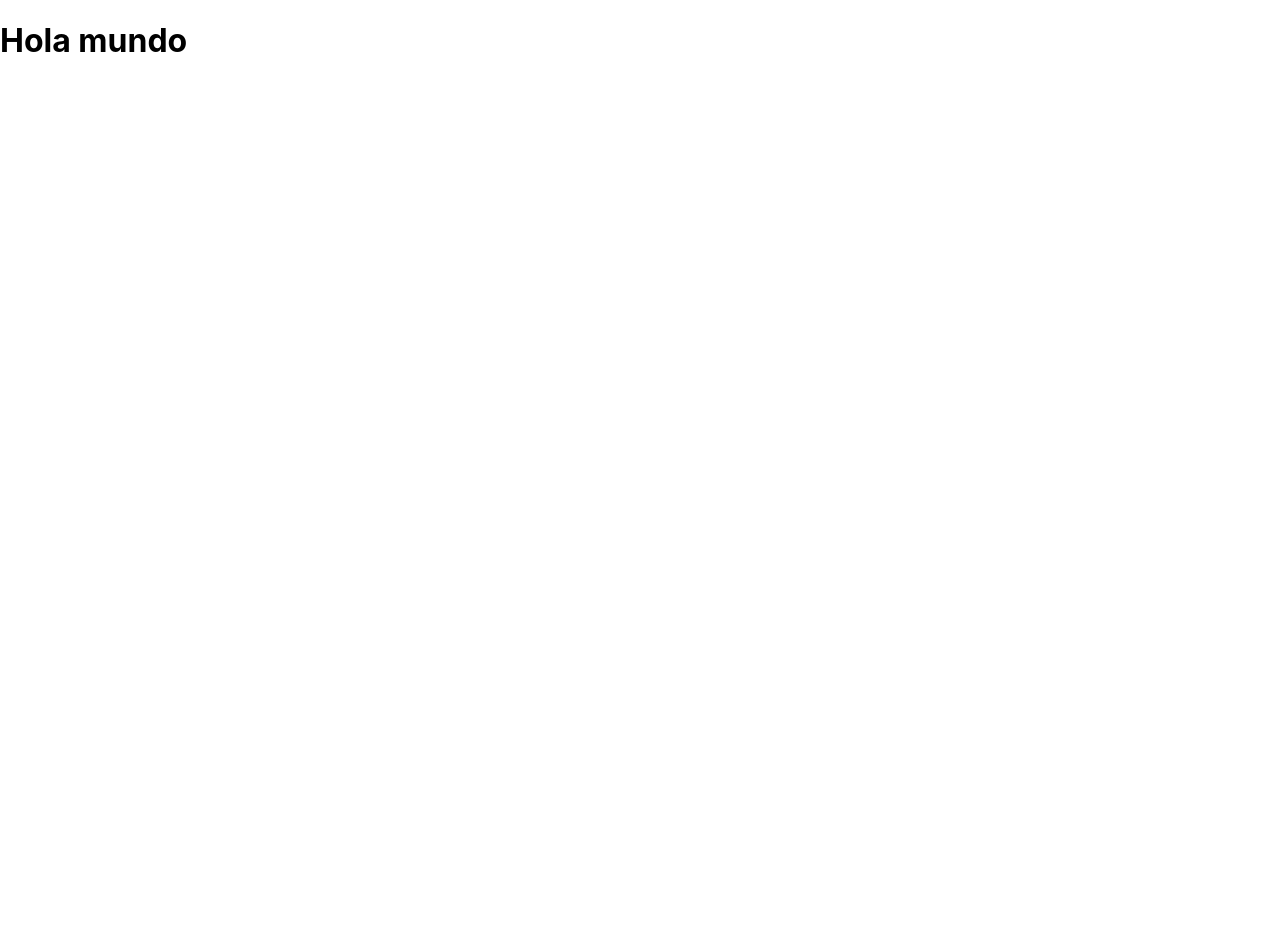
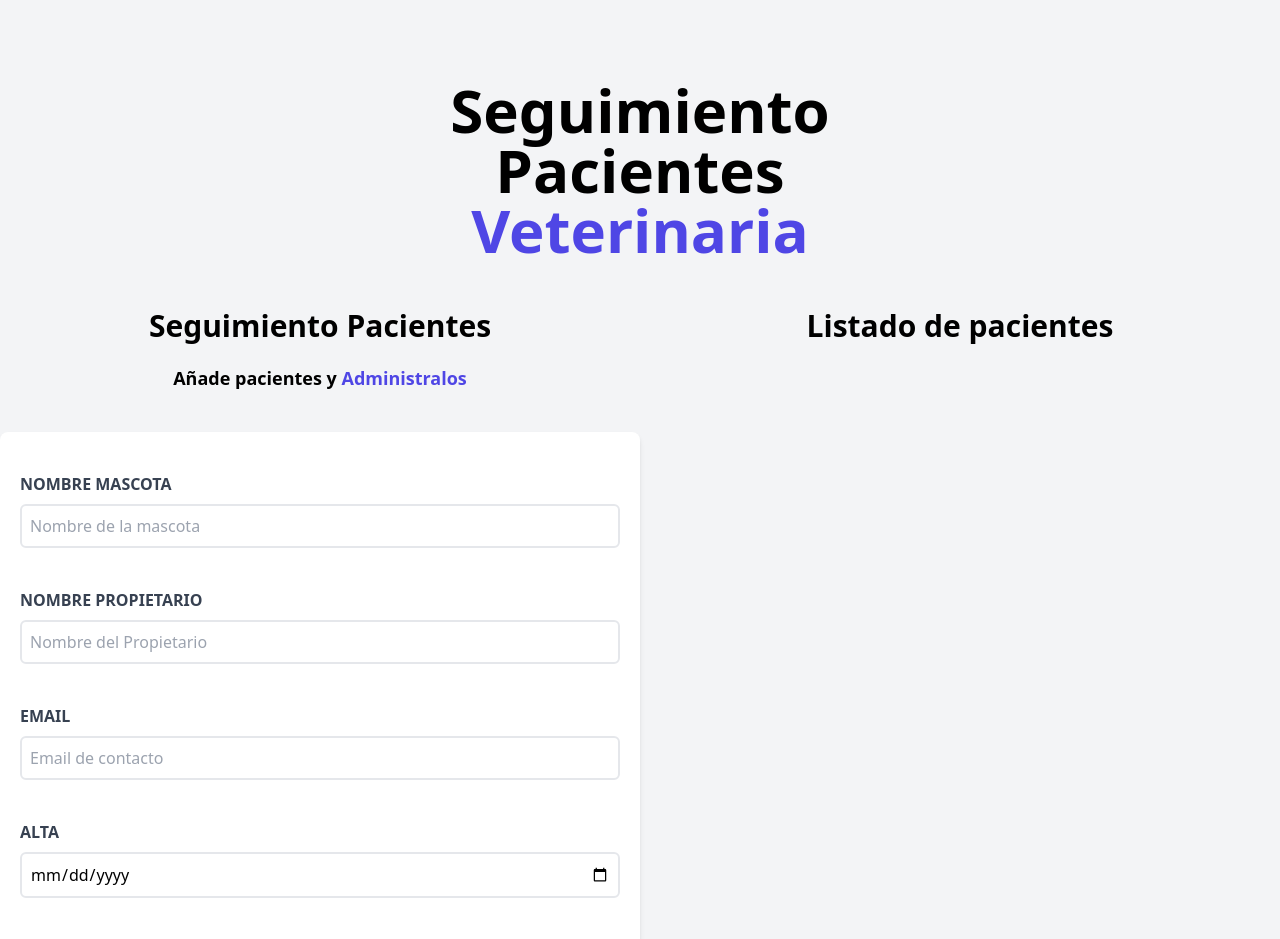
Before and after one commit to soynerin/rx-administrador-pacientes, a React (Vite) app: page / in a window 1280 px wide. Shown: the top 939 px of the page. Before the commit the page ends 800 px from the top, so only its background shows below. Built offline with nearby package versions, Linux system fonts and the light colour scheme.

Commit message:
Se agrega estructura y estilos al formulario

```diff
--- a/index.html
+++ b/index.html
@@ -6,7 +6,7 @@
     <meta name="viewport" content="width=device-width, initial-scale=1.0" />
     <title>Vite App</title>
   </head>
-  <body>
+  <body class="bg-gray-100 h-screen">
     <div id="root"></div>
     <script type="module" src="/src/main.jsx"></script>
   </body>
--- a/package.json
+++ b/package.json
@@ -12,6 +12,9 @@
   },
   "devDependencies": {
     "@vitejs/plugin-react": "^1.0.0",
+    "autoprefixer": "^10.4.0",
+    "postcss": "^8.4.4",
+    "tailwindcss": "^2.2.19",
     "vite": "^2.6.4"
   }
 }
--- /dev/null
+++ b/postcss.config.js
@@ -0,0 +1,6 @@
+module.exports = {
+  plugins: {
+    tailwindcss: {},
+    autoprefixer: {},
+  },
+}
--- a/src/App.jsx
+++ b/src/App.jsx
@@ -1,10 +1,17 @@
+import Form from "./components/Form";
+import Header from "./components/Header";
+import PatientList from "./components/PatientList";
+
 function App() {
-
-  return (
-    <div className="App">
-      <h1>Hola mundo</h1>
-    </div>
-  )
+	return (
+		<div className="container mx-auto mt-20">
+			<Header />
+			<div className="mt-12 sm:flex">
+				<Form />
+				<PatientList />
+			</div>
+		</div>
+	);
 }
 
-export default App
+export default App;
--- /dev/null
+++ b/src/components/Form.jsx
@@ -0,0 +1,93 @@
+const Form = () => {
+	return (
+		<div className="sm:w-1/2 text-center">
+			<h2 className="text-black text-3xl font-black">
+				Seguimiento Pacientes
+			</h2>
+
+			<p className="text-lg mt-5 font-bold mb-10">
+				Añade pacientes y{" "}
+				<span className="text-indigo-600">Administralos</span>
+			</p>
+
+			<form className="bg-white rounded-lg shadow-md py-10 px-5 mb-10">
+				<div className="mb-10">
+					<label
+						htmlFor="mascota"
+						className="block uppercase font-bold text-gray-700 text-left"
+					>
+						Nombre Mascota
+					</label>
+					<input
+						type="text"
+						name="mascota"
+						id="mascota"
+						placeholder="Nombre de la mascota"
+						className="w-full border-2 p-2 mt-2 rounded-md"
+					/>
+				</div>
+				<div className="mb-10">
+					<label
+						htmlFor="propietario"
+						className="block uppercase font-bold text-gray-700 text-left"
+					>
+						Nombre Propietario
+					</label>
+					<input
+						type="text"
+						name="propietario"
+						id="propietario"
+						placeholder="Nombre del Propietario"
+						className="w-full border-2 p-2 mt-2 rounded-md"
+					/>
+				</div>
+				<div className="mb-10">
+					<label
+						htmlFor="email"
+						className="block uppercase font-bold text-gray-700 text-left"
+					>
+						Email
+					</label>
+					<input
+						type="email"
+						name="email"
+						id="email"
+						placeholder="Email de contacto"
+						className="w-full border-2 p-2 mt-2 rounded-md"
+					/>
+				</div>
+				<div className="mb-10">
+					<label
+						htmlFor="alta"
+						className="block uppercase font-bold text-gray-700 text-left"
+					>
+						Alta
+					</label>
+					<input
+						type="date"
+						name="alta"
+						id="alta"
+						className="w-full border-2 p-2 mt-2 rounded-md"
+					/>
+				</div>
+				<div className="mb-10">
+					<label
+						htmlFor="sintomas"
+						className="block uppercase font-bold text-gray-700 text-left"
+					>
+						Síntomas
+					</label>
+					<textarea
+						name="sintomas"
+						id="sintomas"
+						className="w-full border-2 p-2 mt-2 rounded-md"
+					/>
+				</div>
+
+                <input type="submit" value="Agregar paciente" className="bg-indigo-600 w-full p-3 text-white uppercase font-bold hover:bg-indigo-800 cursor-pointer  transition-all" />
+			</form>
+		</div>
+	);
+};
+
+export default Form;
--- /dev/null
+++ b/src/components/Header.jsx
@@ -0,0 +1,11 @@
+function Header() {
+    return (
+        <>
+            <h1 className="font-black text-6xl text-center md:w-1/2 mx-auto">Seguimiento Pacientes {""}
+                <span className="text-indigo-600">Veterinaria</span>
+            </h1>
+        </>
+    )
+}
+
+export default Header
--- /dev/null
+++ b/src/components/PatientList.jsx
@@ -0,0 +1,9 @@
+const PatientList = () => {
+    return (
+        <div className="sm:w-1/2 text-center">
+            <h2 className="text-black font-black text-3xl">Listado de pacientes</h2>
+        </div>
+    )
+}
+
+export default PatientList
--- a/src/index.css
+++ b/src/index.css
@@ -1,13 +1,3 @@
-body {
-  margin: 0;
-  font-family: -apple-system, BlinkMacSystemFont, 'Segoe UI', 'Roboto', 'Oxygen',
-    'Ubuntu', 'Cantarell', 'Fira Sans', 'Droid Sans', 'Helvetica Neue',
-    sans-serif;
-  -webkit-font-smoothing: antialiased;
-  -moz-osx-font-smoothing: grayscale;
-}
-
-code {
-  font-family: source-code-pro, Menlo, Monaco, Consolas, 'Courier New',
-    monospace;
-}
+@import "tailwindcss/base";
+@import "tailwindcss/components";
+@import "tailwindcss/utilities";
--- /dev/null
+++ b/tailwind.config.js
@@ -0,0 +1,11 @@
+module.exports = {
+  purge: ["./index.html", "./src/**/*.{jsx}"],
+  darkMode: false, // or 'media' or 'class'
+  theme: {
+    extend: {},
+  },
+  variants: {
+    extend: {},
+  },
+  plugins: [],
+}
```
Also changed, not shown: 1 other file (tests, documents, lock files or other folders).
